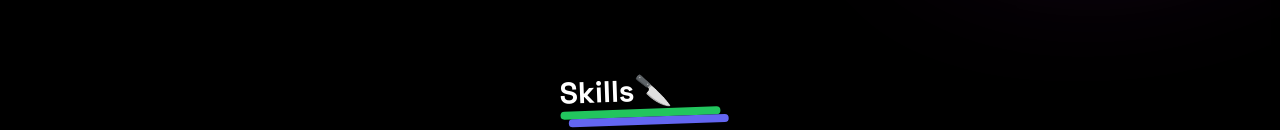
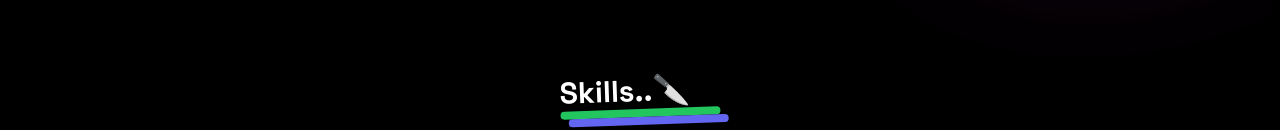
Before and after one commit to arjun54244/portfolio, a Next.js app: page / in a window 1280 px wide. Shown: the part 679-809 px from the top of the page. Built offline with nearby package versions, Linux system fonts and the light colour scheme.

Commit message:
Update Skills title text to include extra dots

```diff
--- a/app/(home)/components/Skills.tsx
+++ b/app/(home)/components/Skills.tsx
@@ -28,7 +28,7 @@ export default function Skills() {
 
   return (
     <div className='max-w-5xl mx-auto px-8'>
-      <Title className='flex flex-col items-center justify-center' text='Skills🔪' />
+      <Title className='flex flex-col items-center justify-center' text='Skills..🔪' />
 
       <HoverEffect items={skills} />
     </div>
```
